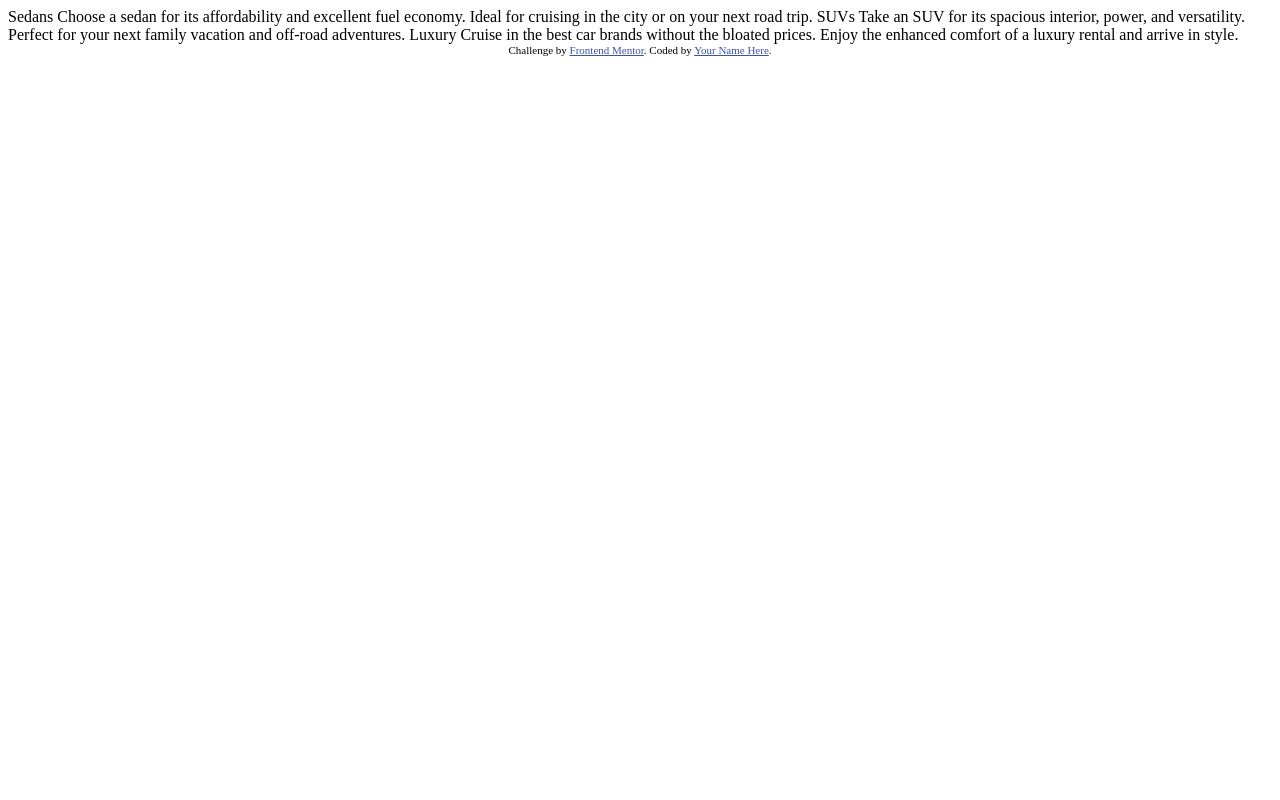
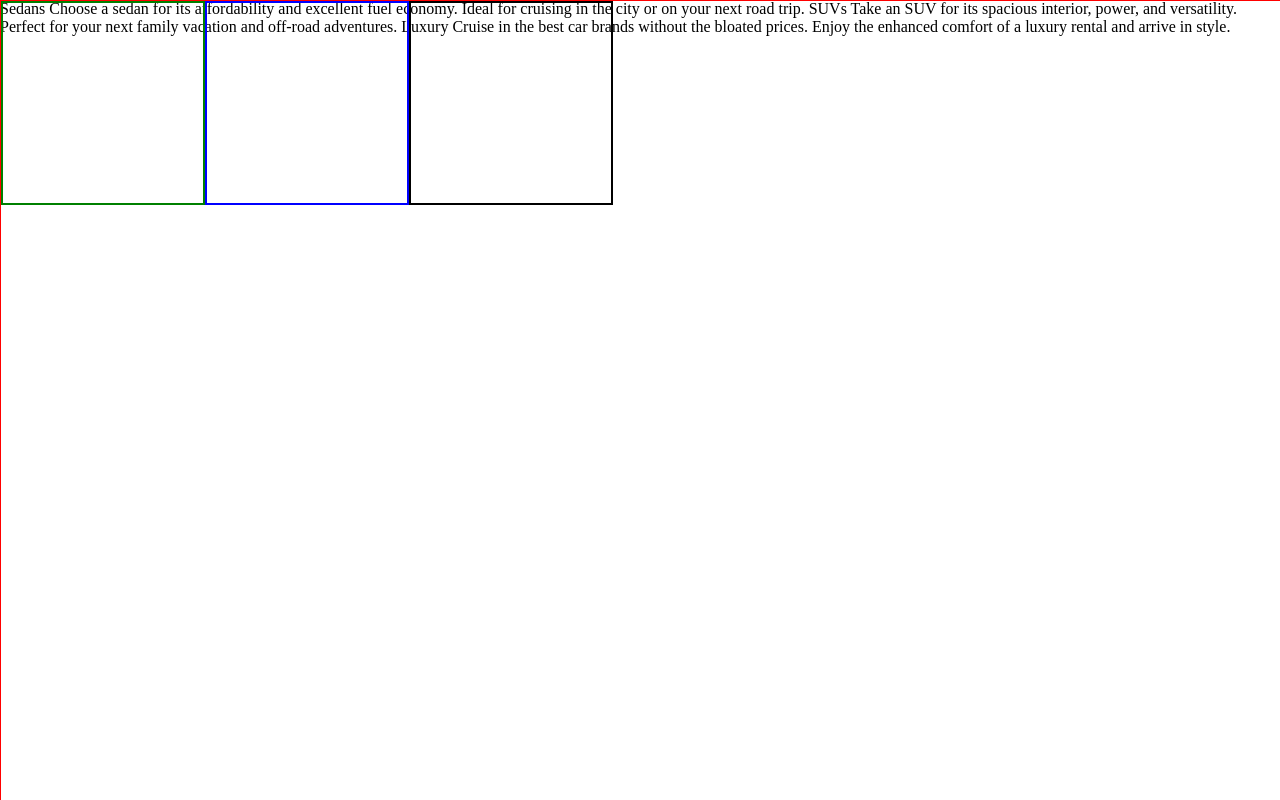
Before and after one commit to Suxaric/3-column-preview-card, a plain HTML site: page index.html in a window 1280 px wide. Drawn offline with Linux system fonts and the light colour scheme.

Commit message:
commit 1

```diff
--- a/index.html
+++ b/index.html
@@ -7,12 +7,25 @@
   <link rel="icon" type="image/png" sizes="32x32" href="./images/favicon-32x32.png">
   <link rel="stylesheet" href="style.css">
   <title>Frontend Mentor | 3-column preview card component</title>
+</head>
 
-  <!-- Feel free to remove these styles or customise in your own stylesheet 👍 -->
+<body>
+ <div class="container-main">
+  <div class="container-wrapper">
+    <div class="container-sedan">
 
-</head>
-<body>
+    </div>
 
+    <div class="container-suv">
+
+    </div>
+
+    <div class="container-luxury">
+
+    </div>
+  </div>
+
+ </div>
   Sedans
   Choose a sedan for its affordability and excellent fuel economy. Ideal for cruising in the city
   or on your next road trip.
@@ -25,9 +38,6 @@
   Cruise in the best car brands without the bloated prices. Enjoy the enhanced comfort of a luxury
   rental and arrive in style.
 
-  <div class="attribution">
-    Challenge by <a href="https://www.frontendmentor.io?ref=challenge" target="_blank">Frontend Mentor</a>.
-    Coded by <a href="#">Your Name Here</a>.
-  </div>
+
 </body>
 </html>
--- a/style.css
+++ b/style.css
@@ -1,2 +1,42 @@
-.attribution { font-size: 11px; text-align: center; }
-    .attribution a { color: hsl(228, 45%, 44%); }
+@import url('https://fonts.googleapis.com/css2?family=Lexend+Deca&display=swap');
+@import url('https://fonts.googleapis.com/css2?family=Big+Shoulders+Display:wght@700&family=Lexend+Deca&display=swap');
+
+* {
+    margin: 0;
+    padding: 0;
+}
+
+.container-main {
+    border: 1px solid red;
+    position: fixed;
+    top: 0;
+    left: 0;
+    width: 100%;
+    height: 100%;
+}
+
+.container-wrapper {
+    display: flex;
+
+
+}
+
+.container-sedan {
+    border: 2px solid green;
+    width: 200px;
+    height: 200px;
+}
+
+.container-suv {
+    border: 2px solid blue;
+    width: 200px;
+    height: 200px;
+
+}
+
+.container-luxury {
+    border: 2px solid black;
+    width: 200px;
+    height: 200px;
+
+}
```
